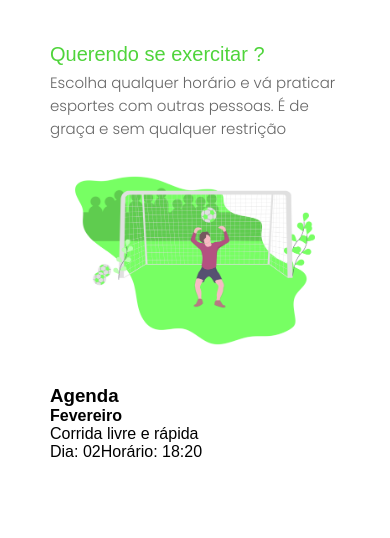
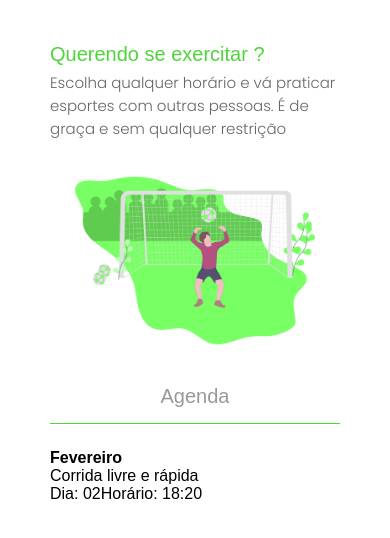
Before and after one commit to henrique2003/Sporgenda-front-end, a React (Create React App) app: page / in a window 390 px wide. Shown: the top 538 px of the page. Built offline with nearby package versions, Linux system fonts and the light colour scheme.

Commit message:
style: responsive home title schedule

```diff
--- a/src/pages/Home/components/Schedule/index.tsx
+++ b/src/pages/Home/components/Schedule/index.tsx
@@ -1,9 +1,26 @@
 import React from 'react'
+import './style.css'
 
 const Schedule: React.FC = () => {
   return (
-    <div>
-
+    <div className="wrapper_schedules">
+      <div className="wrapper_title">
+        <h3>Agenda</h3>
+      </div>
+      <div className="row">
+        <div className="row_schedules">
+          <div className="card">
+            <div className="content">
+              <h4>Fevereiro</h4>
+              <p>Corrida livre e rápida</p>
+              <div className="row">
+                <span>Dia: 02</span>
+                <span>Horário: 18:20</span>
+              </div>
+            </div>
+          </div>
+        </div>
+      </div>
     </div>
   )
 }
--- /dev/null
+++ b/src/pages/Home/components/Schedule/style.css
@@ -0,0 +1,29 @@
+.wrapper_schedules .wrapper_title {
+  max-width: 300px;
+  margin: 0 auto;
+}
+
+.wrapper_schedules .wrapper_title h3 {
+  text-align: center;
+  color: rgba(128, 128, 128, 0.8);
+  font-weight: 300;
+  font-size: 30px;
+  border-bottom: 1px solid #4fd43b;
+  padding-bottom: 5px;
+  margin-bottom: 25px;
+}
+
+/* Tablets */
+@media (max-width: 768px) {
+  .wrapper_schedules .wrapper_title h3 {
+    font-size: 25px;
+  }
+}
+
+/* Celphones */
+@media (max-width: 428px) {
+  .wrapper_schedules .wrapper_title h3 {
+    font-size: 20px;
+    padding-bottom: 15px;
+  }
+}
--- a/src/pages/Home/index.tsx
+++ b/src/pages/Home/index.tsx
@@ -1,5 +1,6 @@
 import React from 'react'
 import Introduction from './components/introduction'
+import Schedule from './components/Schedule'
 
 import './style.css'
 
@@ -8,23 +9,7 @@ const Home: React.FC = () => {
     <div className="wrapper_home">
       <div className="container">
         <Introduction />
-        <div className="wrapper_schedules">
-          <div className="wrapper_title">
-            <h3>Agenda</h3>
-          </div>
-          <div className="row_schedules">
-            <div className="card">
-              <div className="content">
-                <h4>Fevereiro</h4>
-                <p>Corrida livre e rápida</p>
-                <div className="row">
-                  <span>Dia: 02</span>
-                  <span>Horário: 18:20</span>
-                </div>
-              </div>
-            </div>
-          </div>
-        </div>
+        <Schedule />
       </div>
     </div>
   )
```
